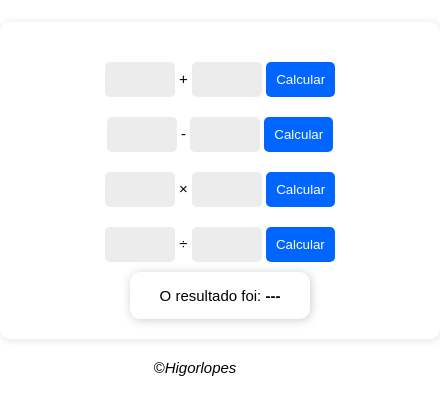
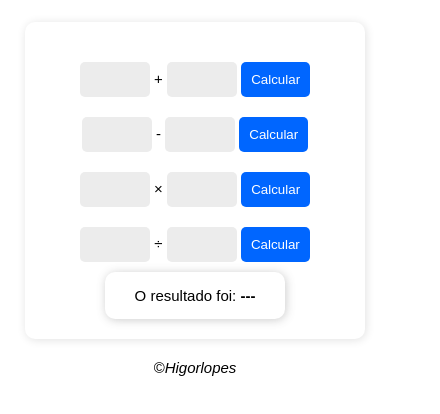
Before and after one commit to higorlopespro/calculadora-2.0, a plain HTML site: page index.html in a window 390 px wide. Shown: the part 62-476 px from the top of the page, 440 px wide, since content can reach past the window. Drawn offline with Linux system fonts and the light colour scheme; a web font is replaced by a local one.

Commit message:
Update style.css

```diff
--- a/estilos/style.css
+++ b/estilos/style.css
@@ -23,7 +23,6 @@ header{
     padding: 20px;
     margin: auto;
     max-width: 500px;
-    min-width: 100px;
 
 }
 
@@ -44,6 +43,11 @@ header{
 }
 
 @media screen and (max-width: 750px){
+
+    .conteiner{
+        max-width: 300px;
+    }
+
     .conteiner > div > input{
         max-width: 50px;
     }
```
